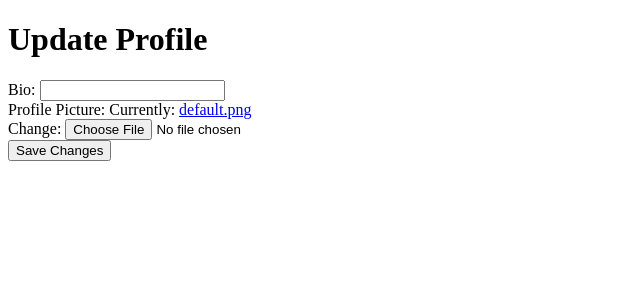
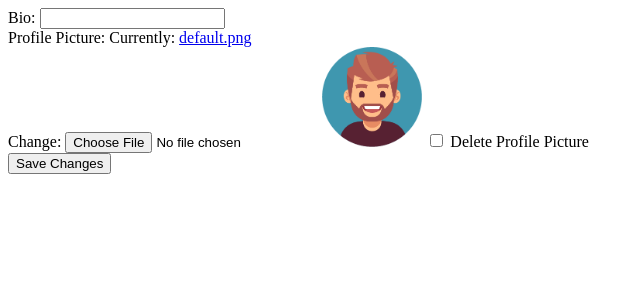
Before and after one commit to JustMrNone/django-webapplication-1, a Django app: page /update-profile/ in a window 1280 px wide. Shown: the top 300 px of the page, without its empty margins (0-644 px from the left). Run offline with Django 4.2, Linux system fonts and the light colour scheme; the visitor is signed in with stand-in values (Sample User, id 1).

Commit message:
profile update feature added

```diff
--- a/app/forms.py
+++ b/app/forms.py
@@ -1,8 +1,26 @@
 from django import forms
 from .models import AuthUser
 from .models import Profile
+from django.forms.widgets import ClearableFileInput
+
+
+
+class CustomClearableFileInput(ClearableFileInput):
+    clear_checkbox_label = ''
 
 class ProfileUpdateForm(forms.ModelForm):
+    delete_image = forms.BooleanField(label='Delete Profile Picture', required=False)
+
     class Meta:
         model = Profile
         fields = ['bio', 'image']
+
+    def clean(self):
+        cleaned_data = super().clean()
+        delete_image = cleaned_data.get("delete_image")
+
+        if delete_image:
+            # If the user wants to delete the image, set the image field to default.png
+            cleaned_data['image'] = 'default.png'
+
+        return cleaned_data
--- a/templates/update_profile.html
+++ b/templates/update_profile.html
@@ -6,19 +6,39 @@
     <title>Update Profile</title>
 </head>
 <body>
-    <h1>Update Profile</h1>
     <form method="post" enctype="multipart/form-data" class="profile-form">
         {% csrf_token %}
         {{ form.non_field_errors }}
+
         <div class="field-wrapper">
-            <label for="id_new_bio">Bio:</label>
+            <label for="id_bio">Bio:</label>
             {{ form.bio }}
         </div>
+
         <div class="field-wrapper">
-            <label for="id_new_image">Profile Picture:</label>
+            <label for="id_image">Profile Picture:</label>
             {{ form.image }}
+            <!-- Display the current image if it exists -->
+            {% if form.instance.image %}
+                <img src="{{ form.instance.image.url }}" alt="Current Profile Picture" width="100">
+                <input type="checkbox" id="id_delete_image" name="delete_image">
+                <label for="id_delete_image">Delete Profile Picture</label>
+            {% endif %}
         </div>
+
         <button type="submit" class="btn btn-primary">Save Changes</button>
     </form>
-    </form>
+
+
+
 </body>
+
+<script>
+    document.getElementById('delete_image_btn').addEventListener('click', function() {
+        // Toggle the value of the delete_image input
+        var deleteInput = document.getElementById('delete_image_input');
+        if (deleteInput) {
+            deleteInput.value = deleteInput.value === '1' ? '0' : '1';
+        }
+    });
+</script>
```
Also changed, not shown: media/User_Profile_images/1_dHM1T9rrxVWLqaAFYrtmDw_9jtctJn.png (added), media/User_Profile_images/1_dHM1T9rrxVWLqaAFYrtmDw_TAhRG7W.png (added), media/User_Profile_images/1_dHM1T9rrxVWLqaAFYrtmDw_Z0Xd3if.png (added), media/User_Profile_images/3774461-gamesgotywinner-2_hKLWcyO.png (added), media/User_Profile_images/fcc_meta_1920X1080-indigo_8erSsbv.png (added), media/User_Profile_images/fcc_meta_1920X1080-indigo_HHFXTcL.png (added), media/User_Profile_images/fcc_meta_1920X1080-indigo_Scz2YQz.png (added), media/User_Profile_images/fcc_meta_1920X1080-indigo_UxC4qaF.png (added), media/User_Profile_images/fcc_meta_1920X1080-indigo_Wq63vy5.png (added).
